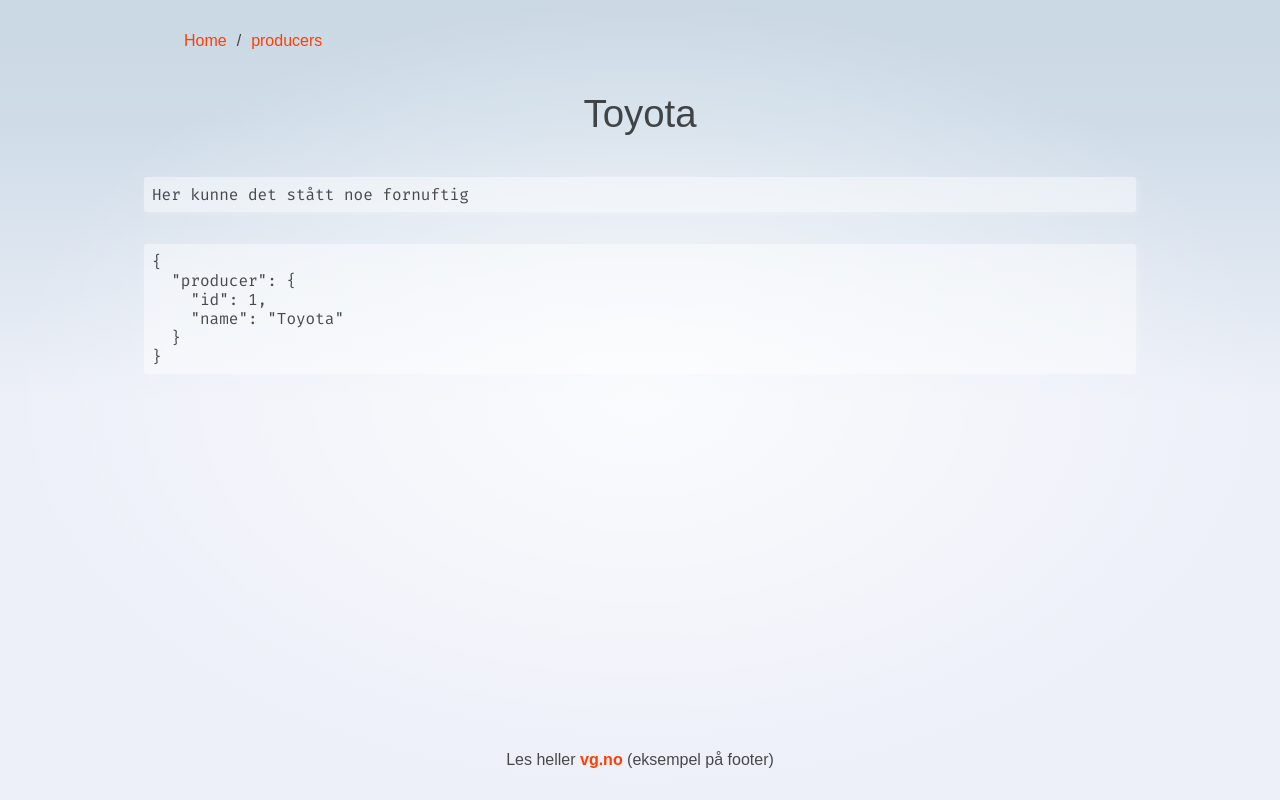
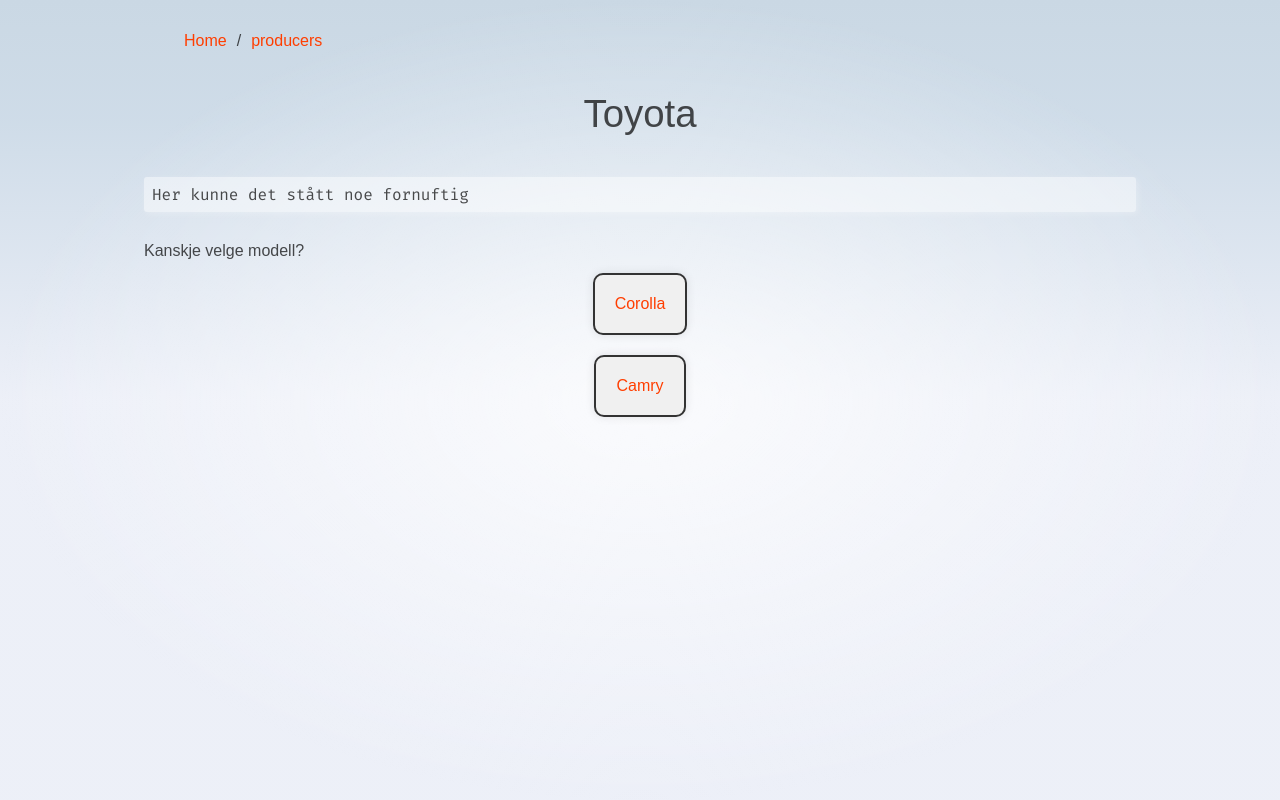
Before and after one commit to jerschio/pacemaker, a SvelteKit app: page /producers/1 in a window 1280 px wide. Shown: the top 800 px of the page. Built offline with nearby package versions, Linux system fonts and the light colour scheme.

Commit message:
Kode for modell

```diff
--- a/src/routes/producers/[id]/+page.svelte
+++ b/src/routes/producers/[id]/+page.svelte
@@ -8,4 +8,39 @@
 <h1>{data.producer.name}</h1>
 <pre>Her kunne det stått noe fornuftig</pre>
 
+{#if !data.producer.models}
+	<p>Ingen modeller å vise</p>
+{:else}
+	<h2>Kanskje velge modell?</h2>
+	<div class="container">
+		{#each data.producer.models as model (model.id)}
+			<a href="/producers/{data.producer.id}/{model.id}">
+				<div>
+					{model.name}
+				</div>
+			</a>
+		{/each}
+	</div>
+{/if}
+
 <pre>{JSON.stringify(data, null, 2)}</pre>
+
+<style>
+	.container {
+		display: flex;
+		flex-direction: column;
+		align-items: center;
+		justify-content: flex-start;
+		height: 100vh;
+	}
+
+	.container div {
+		background-color: #f0f0f0;
+		border: 2px solid #333;
+		padding: 20px;
+		text-align: center;
+		border-radius: 10px;
+		box-shadow: 0px 0px 10px rgba(0, 0, 0, 0.1);
+		margin-bottom: 20px;
+	}
+</style>
--- a/static/data/producers.json
+++ b/static/data/producers.json
@@ -1,11 +1,33 @@
 [
     {
         "id": 1,
-        "name": "Toyota"
+        "name": "Toyota",
+        "models": [
+            {
+                "id": 1,
+                "name": "Corolla",
+                "description": "The Toyota Corolla is a line of subcompact and compact cars manufactured by Toyota. Introduced in 1966, the Corolla was the best-selling car worldwide by 1974 and has been one of the best-selling cars in the world since then. In 1997, the Corolla became the best selling nameplate in the world, surpassing the Volkswagen Beetle. Toyota reached the milestone of 44 million Corollas sold over eleven generations in July 2013. The series has undergone several major redesigns."
+            },
+            {
+                "id": 2,
+                "name": "Camry",
+                "description": "The Toyota Camry is an automobile sold internationally by the Japanese manufacturer Toyota since 1982, spanning multiple generations. Originally compact in size (narrow-body), later Camry models have grown to fit the mid-size classification (wide-body)—although the two sizes co-existed in the 1990s. Since the release of the wide-bodied versions, Camry has been extolled by Toyota as the firm's second \"world car\" after the Corolla. In Japan, Camry is exclusive to Toyota Corolla Store retail dealerships. Narrow-body cars also spawned a rebadged sibling in Japan, the Toyota Vista (トヨタ・ビスタ)—also introduced in 1982 and sold at Toyota Vista Store locations. Diesel fuel versions have previously retailed at Toyota Diesel Store."
+            }
+        ]
     },
     {
         "id": 2,
-        "name": "BMW"
+        "name": "BMW",
+        "models": [
+            {
+                "id": 3,
+                "name": "X5"
+            },
+            {
+                "id": 4,
+                "name": "X6"
+            }
+        ]
     },
     {
         "id": 3,
```
Also changed, not shown: src/routes/producers/[id]/[modelid]/+page.svelte (added, +13 -0 lines), src/routes/producers/[id]/[modelid]/+page.ts (added, +39 -0 lines), src/types.ts (+7 -0 lines).
